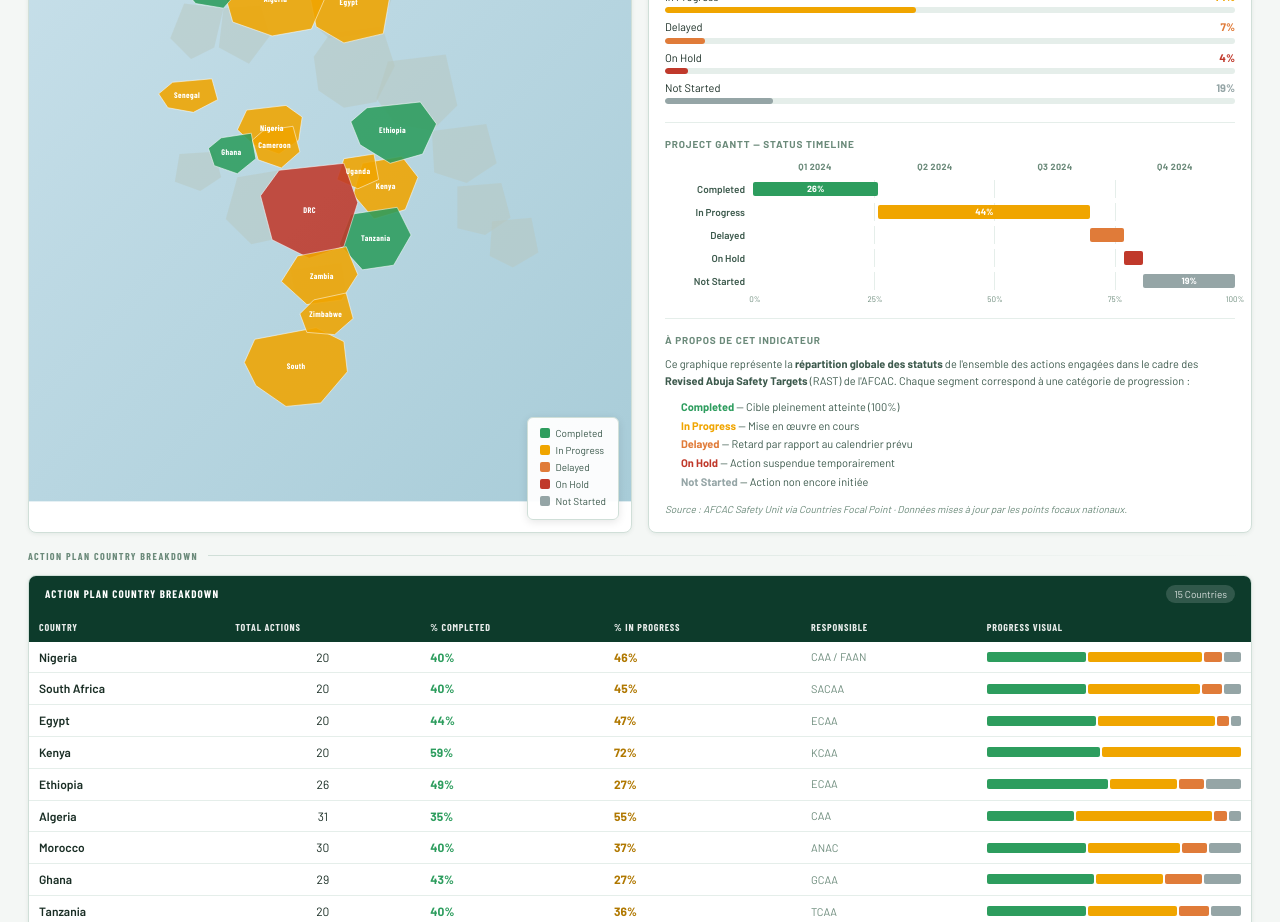
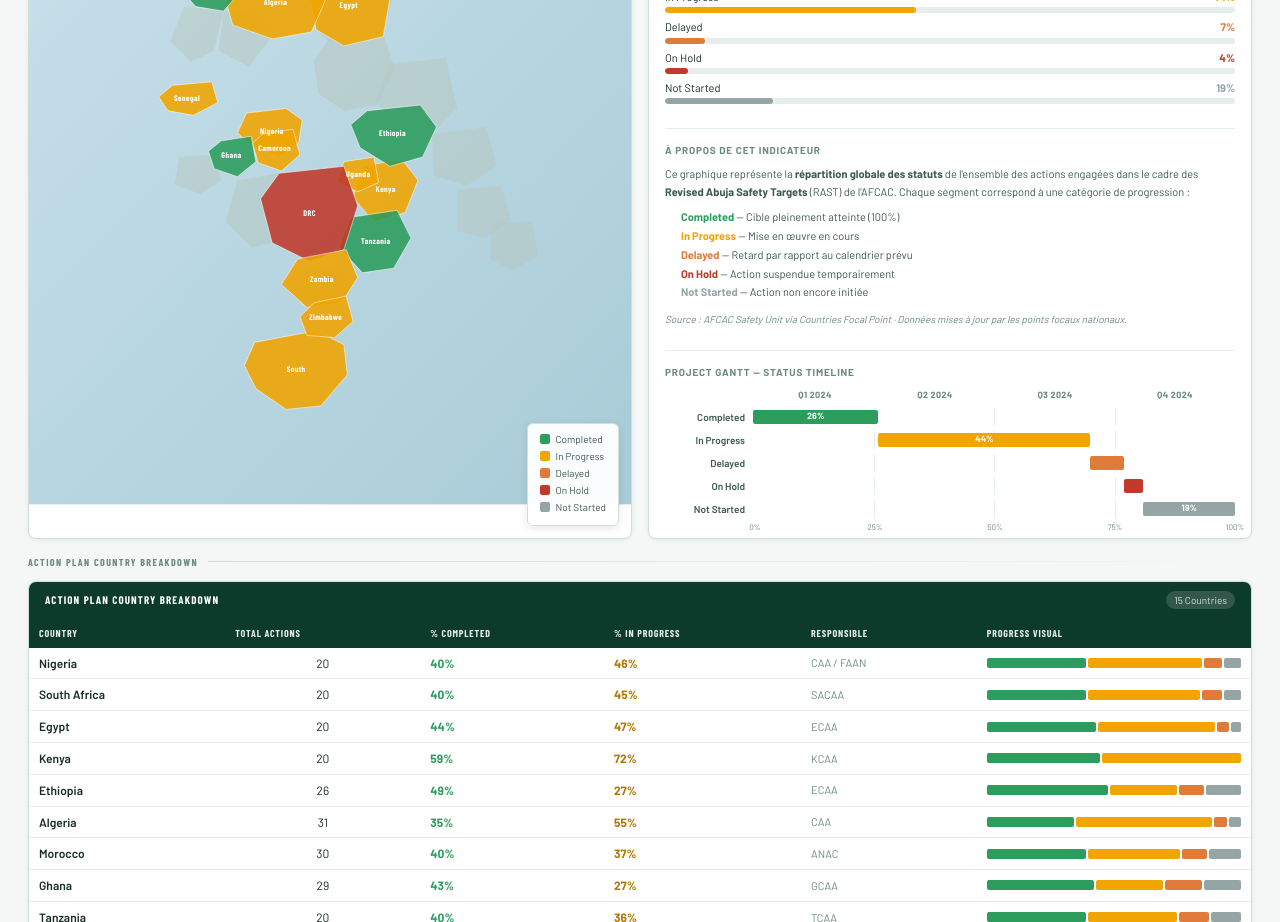
Before and after one commit to seninfosec-sn/Afcac-Dashboard, a Next.js app: page / in a window 1280 px wide. Shown: the part 1040-1962 px from the top of the page. Built offline with nearby package versions, Linux system fonts and the light colour scheme; a web font is replaced by a local one.

Commit message:
Move Gantt chart below 'À propos de cet indicateur' section

```diff
--- a/components/StatusBar.tsx
+++ b/components/StatusBar.tsx
@@ -62,75 +62,6 @@ export default function StatusBar({ kpis }: { kpis: KpiData }) {
           </div>
         </div>
 
-        {/* Gantt Chart */}
-        <div style={{ marginTop: 18, paddingTop: 14, borderTop: "1px solid var(--border2)" }}>
-          <div style={{ fontSize: 10, fontWeight: 700, color: "var(--ink3)", letterSpacing: ".08em", textTransform: "uppercase", marginBottom: 10 }}>
-            Project Gantt — Status Timeline
-          </div>
-
-          {/* Quarter headers */}
-          <div style={{ display: "flex", marginBottom: 6, marginLeft: 90 }}>
-            {ganttPhases.map((q) => (
-              <div key={q.label} style={{ flex: 1, fontSize: 9, color: "var(--ink3)", fontWeight: 700, textAlign: "center", letterSpacing: ".04em" }}>
-                {q.label}
-              </div>
-            ))}
-          </div>
-
-          {/* Gantt rows */}
-          <div style={{ display: "flex", flexDirection: "column", gap: 5 }}>
-            {segs.map((s, si) => {
-              // Each status has a bar that spans proportionally based on its pct
-              // Bar starts at cumulative offset of previous statuses
-              const cumStart = segs.slice(0, si).reduce((acc, x) => acc + x.pct, 0);
-              const barLeft = cumStart;
-              const barWidth = s.pct;
-
-              return (
-                <div key={s.label} style={{ display: "flex", alignItems: "center", gap: 0 }}>
-                  {/* Row label */}
-                  <div style={{ width: 88, fontSize: 10, color: "var(--ink2)", fontWeight: 600, flexShrink: 0, paddingRight: 8, textAlign: "right" }}>
-                    {s.label}
-                  </div>
-                  {/* Track */}
-                  <div style={{ flex: 1, height: 18, background: "var(--surface2)", borderRadius: 3, position: "relative", overflow: "hidden" }}>
-                    {/* Grid lines */}
-                    {[25, 50, 75].map((x) => (
-                      <div key={x} style={{ position: "absolute", left: `${x}%`, top: 0, bottom: 0, width: 1, background: "var(--border2)", zIndex: 0 }} />
-                    ))}
-                    {/* Bar */}
-                    {barWidth > 0 && (
-                      <div style={{
-                        position: "absolute",
-                        left: `${barLeft}%`,
-                        width: `${barWidth}%`,
-                        top: 2, bottom: 2,
-                        background: s.hex,
-                        borderRadius: 2,
-                        zIndex: 1,
-                        display: "flex", alignItems: "center", justifyContent: "center",
-                      }}>
-                        {barWidth >= 8 && (
-                          <span style={{ fontSize: 9, color: "#fff", fontWeight: 700 }}>{s.pct}%</span>
-                        )}
-                      </div>
-                    )}
-                  </div>
-                </div>
-              );
-            })}
-          </div>
-
-          {/* X-axis ticks */}
-          <div style={{ display: "flex", marginTop: 4, marginLeft: 90 }}>
-            {[0, 25, 50, 75, 100].map((v) => (
-              <div key={v} style={{ position: "relative", flex: v === 100 ? 0 : 1 }}>
-                <span style={{ fontSize: 8, color: "var(--ink3)", position: "absolute", transform: "translateX(-50%)" }}>{v}%</span>
-              </div>
-            ))}
-          </div>
-        </div>
-
         {/* Description */}
         <div style={{ marginTop: 24, paddingTop: 14, borderTop: "1px solid var(--border2)" }}>
           <div style={{ fontSize: 10, fontWeight: 700, color: "var(--ink3)", letterSpacing: ".08em", textTransform: "uppercase", marginBottom: 8 }}>
@@ -150,6 +81,60 @@ export default function StatusBar({ kpis }: { kpis: KpiData }) {
             Source : AFCAC Safety Unit via Countries Focal Point · Données mises à jour par les points focaux nationaux.
           </p>
         </div>
+
+        {/* Gantt Chart */}
+        <div style={{ marginTop: 24, paddingTop: 14, borderTop: "1px solid var(--border2)" }}>
+          <div style={{ fontSize: 10, fontWeight: 700, color: "var(--ink3)", letterSpacing: ".08em", textTransform: "uppercase", marginBottom: 10 }}>
+            Project Gantt — Status Timeline
+          </div>
+
+          {/* Quarter headers */}
+          <div style={{ display: "flex", marginBottom: 6, marginLeft: 90 }}>
+            {ganttPhases.map((q) => (
+              <div key={q.label} style={{ flex: 1, fontSize: 9, color: "var(--ink3)", fontWeight: 700, textAlign: "center", letterSpacing: ".04em" }}>
+                {q.label}
+              </div>
+            ))}
+          </div>
+
+          {/* Gantt rows */}
+          <div style={{ display: "flex", flexDirection: "column", gap: 5 }}>
+            {segs.map((s, si) => {
+              const cumStart = segs.slice(0, si).reduce((acc, x) => acc + x.pct, 0);
+              return (
+                <div key={s.label} style={{ display: "flex", alignItems: "center" }}>
+                  <div style={{ width: 88, fontSize: 10, color: "var(--ink2)", fontWeight: 600, flexShrink: 0, paddingRight: 8, textAlign: "right" }}>
+                    {s.label}
+                  </div>
+                  <div style={{ flex: 1, height: 18, background: "var(--surface2)", borderRadius: 3, position: "relative", overflow: "hidden" }}>
+                    {[25, 50, 75].map((x) => (
+                      <div key={x} style={{ position: "absolute", left: `${x}%`, top: 0, bottom: 0, width: 1, background: "var(--border2)", zIndex: 0 }} />
+                    ))}
+                    {s.pct > 0 && (
+                      <div style={{
+                        position: "absolute", left: `${cumStart}%`, width: `${s.pct}%`,
+                        top: 2, bottom: 2, background: s.hex, borderRadius: 2, zIndex: 1,
+                        display: "flex", alignItems: "center", justifyContent: "center",
+                      }}>
+                        {s.pct >= 8 && <span style={{ fontSize: 9, color: "#fff", fontWeight: 700 }}>{s.pct}%</span>}
+                      </div>
+                    )}
+                  </div>
+                </div>
+              );
+            })}
+          </div>
+
+          {/* X-axis ticks */}
+          <div style={{ display: "flex", marginTop: 4, marginLeft: 90 }}>
+            {[0, 25, 50, 75, 100].map((v) => (
+              <div key={v} style={{ position: "relative", flex: v === 100 ? 0 : 1 }}>
+                <span style={{ fontSize: 8, color: "var(--ink3)", position: "absolute", transform: "translateX(-50%)" }}>{v}%</span>
+              </div>
+            ))}
+          </div>
+        </div>
+
       </div>
     </div>
   );
```
